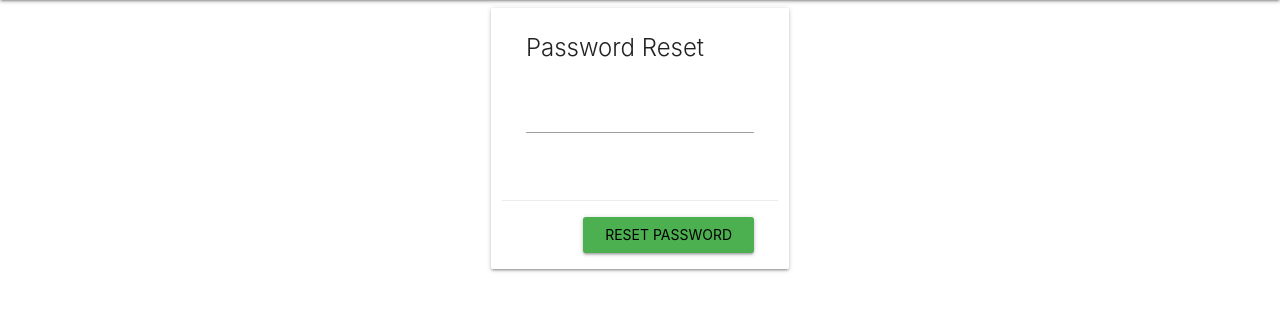
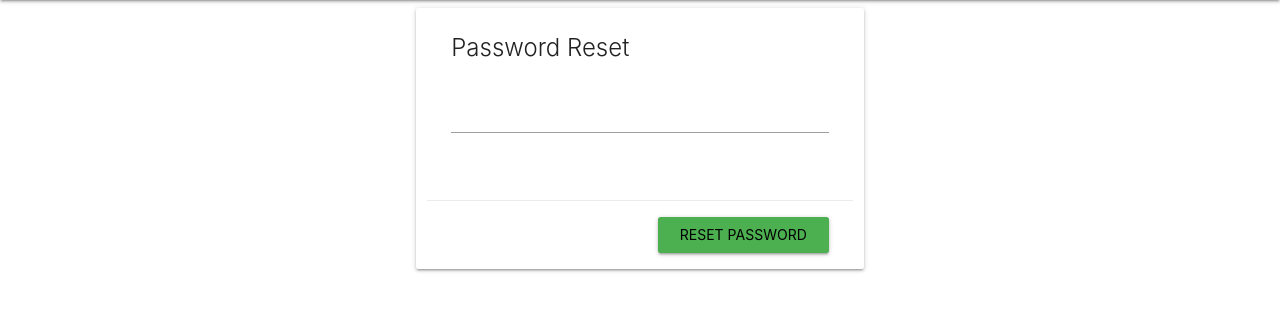
Before and after one commit to WCollier/train_manager, a Django app: page /password_reset/ in a window 1280 px wide. Shown: the part 64-375 px from the top of the page. Run offline with Django 3.2, Linux system fonts and the light colour scheme.

Commit message:
Change password reset styling.

```diff
--- a/templates/registration/password_reset_form.html
+++ b/templates/registration/password_reset_form.html
@@ -3,7 +3,7 @@
 {% block content %}
 
 <div class="valign-wrapper row login-box">
-    <div class="col card hoverable s10 pull-s1 m6 pull-m3 l4 pull-l4">
+    <div class="col card hoverable col s6 offset-s3 valign">
         <form action="" method="post">
             {% csrf_token %}
             <div class="card-content">
```
